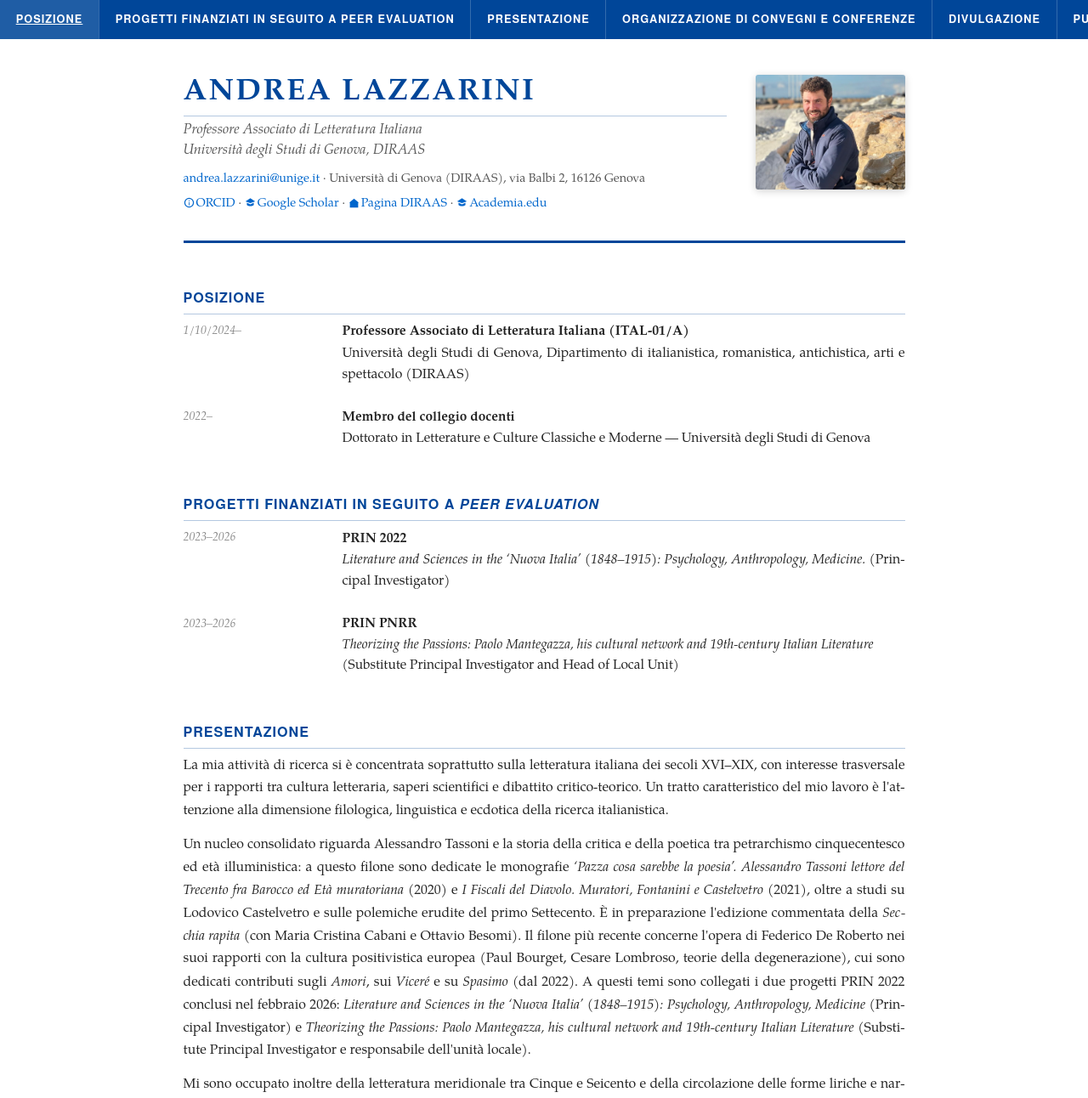
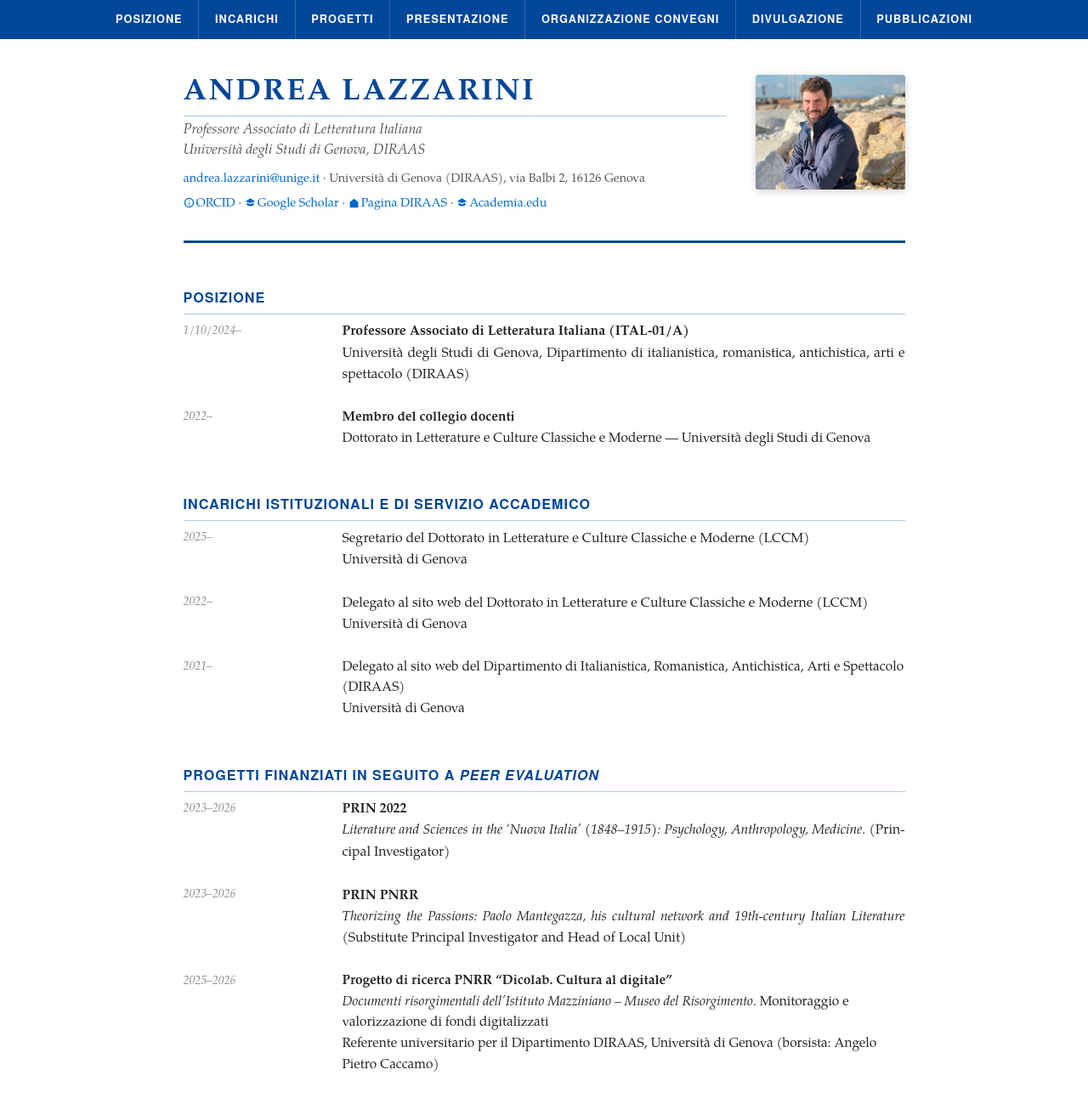
Before and after one commit to lazzalazza/lazzalazza.github.io, a plain HTML site: page index.html in a window 1280 px wide. Shown: the top 1292 px of the page at 85% size. Drawn offline with Linux system fonts and the light colour scheme.

Commit message:
Nono commit: titoli brevi

```diff
--- a/index.html
+++ b/index.html
@@ -180,9 +180,10 @@
   </button>
   <ul id="nav-menu">
     <li><a href="#posizione">Posizione</a></li>
-    <li><a href="#progetti-finanziati-in-seguito-a-peer-evaluation">Progetti finanziati in seguito a peer evaluation</a></li>
+    <li><a href="#incarichi-istituzionali-e-di-servizio-accademico">Incarichi</a></li>
+    <li><a href="#progetti-finanziati-in-seguito-a-peer-evaluation">Progetti</a></li>
     <li><a href="#presentazione">Presentazione</a></li>
-    <li><a href="#organizzazione-di-convegni-e-conferenze">Organizzazione di convegni e conferenze</a></li>
+    <li><a href="#organizzazione-di-convegni-e-conferenze">Organizzazione convegni</a></li>
     <li><a href="#divulgazione">Divulgazione</a></li>
     <li><a href="#pubblicazioni">Pubblicazioni</a></li>
   </ul>
@@ -224,7 +225,31 @@ Dottorato in Letterature e Culture Classiche e Moderne — Università
 degli Studi di Genova
 </dd>
 </dl>
-<h1 id="progetti-finanziati-in-seguito-a-peer-evaluation">Progetti
+<h1 data-cv_menu_title="Incarichi"
+id="incarichi-istituzionali-e-di-servizio-accademico">Incarichi
+istituzionali e di servizio accademico</h1>
+<dl>
+<dt>2025–</dt>
+<dd>
+<p>Segretario del Dottorato in Letterature e Culture Classiche e Moderne
+(LCCM)<br />
+Università di Genova</p>
+</dd>
+<dt>2022–</dt>
+<dd>
+<p>Delegato al sito web del Dottorato in Letterature e Culture Classiche
+e Moderne (LCCM)<br />
+Università di Genova</p>
+</dd>
+<dt>2021–</dt>
+<dd>
+Delegato al sito web del Dipartimento di Italianistica, Romanistica,
+Antichistica, Arti e Spettacolo (DIRAAS)<br />
+Università di Genova
+</dd>
+</dl>
+<h1 data-cv_menu_title="Progetti"
+id="progetti-finanziati-in-seguito-a-peer-evaluation">Progetti
 finanziati in seguito a <em>peer evaluation</em></h1>
 <dl>
 <dt>2023–2026</dt>
@@ -235,10 +260,20 @@ Psychology, Anthropology, Medicine.</em> (Principal Investigator)</p>
 </dd>
 <dt>2023–2026</dt>
 <dd>
-<strong>PRIN PNRR</strong><br />
+<p><strong>PRIN PNRR</strong><br />
 <em>Theorizing the Passions: Paolo Mantegazza, his cultural network and
 19th-century Italian Literature</em> (Substitute Principal Investigator
-and Head of Local Unit)
+and Head of Local Unit)</p>
+</dd>
+<dt>2025–2026</dt>
+<dd>
+<strong>Progetto di ricerca PNRR “Dicolab. Cultura al
+digitale”</strong><br />
+<em>Documenti risorgimentali dell’Istituto Mazziniano – Museo del
+Risorgimento</em>. Monitoraggio e valorizzazione di fondi
+digitalizzati<br />
+Referente universitario per il Dipartimento DIRAAS, Università di Genova
+(borsista: Angelo Pietro Caccamo)
 </dd>
 </dl>
 <h1 id="presentazione">Presentazione</h1>
@@ -281,8 +316,9 @@ corrispondente del <em>Centro di studi muratoriani</em> (Modena) e
 membro di <em>ADI</em>, <em>MOD</em>, <em>Associazione Sigismondo
 Malatesta</em>, <em>Renaissance Society of America</em> e <em>Canadian
 Association for Italian Studies</em>.</p>
-<h1 id="organizzazione-di-convegni-e-conferenze">Organizzazione di
-convegni e conferenze</h1>
+<h1 data-cv_menu_title="Organizzazione convegni"
+id="organizzazione-di-convegni-e-conferenze">Organizzazione di convegni
+e conferenze</h1>
 <dl>
 <dt>11–13/09/2025</dt>
 <dd>
@@ -326,7 +362,7 @@ nella crisi del positivismo europeo</em>
 <p>Partecipazione su invito, Palazzo Blu, Pisa<br />
 «La letteratura non conosce mostri: La città dei vivi di Nicola
 Lagioia», con letture di Elisa Proietti<br />
-L’intervento è visibile all’URL: <a
+URL: <a
 href="https://www.youtube.com/watch?v=qabyUHtWLxY">https://www.youtube.com/watch?v=qabyUHtWLxY</a></p>
 </dd>
 <dt>15/11/2018</dt>
```
